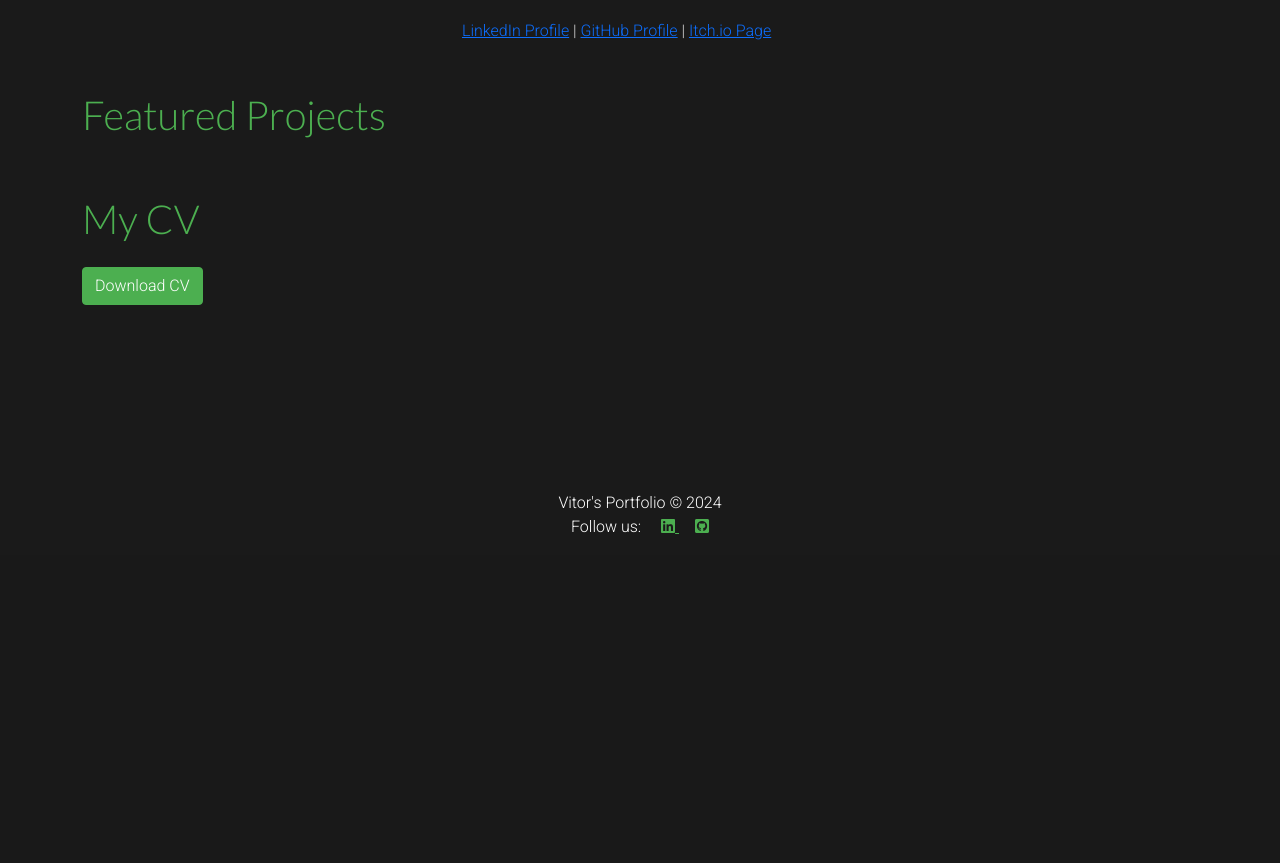
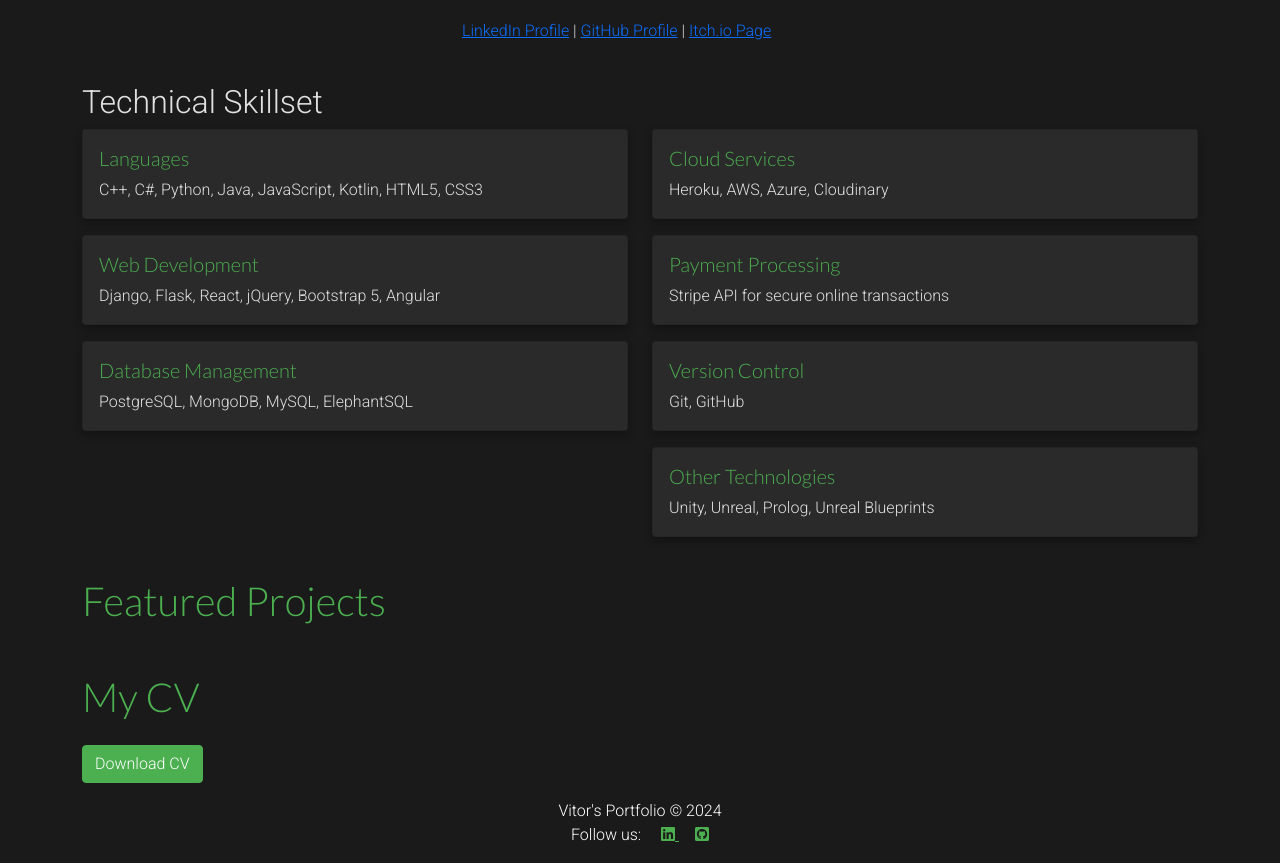
Before and after one commit to VitorBarbosaDev/VitorBarbosa, a Django app: page / in a window 1280 px wide. Shown: the part 245-1108 px from the top of the page. Before the commit the page ends 779 px from the top, so only its background shows below. Run offline with Django 4.2, Linux system fonts and the light colour scheme; data that the repository does not hold is empty.

Commit message:
add skill to home page

```diff
--- a/projects/templates/projects/home.html
+++ b/projects/templates/projects/home.html
@@ -22,7 +22,57 @@
         </div>
     </div>
 
-    <h1>Featured Projects</h1>
+    <h2 class="mt-4">Technical Skillset</h2>
+    <div class="row">
+        <div class="col-md-6">
+            <div class="card mb-3">
+                <div class="card-body">
+                    <h5 class="card-title">Languages</h5>
+                    <p class="card-text">C++, C#, Python, Java, JavaScript, Kotlin, HTML5, CSS3</p>
+                </div>
+            </div>
+            <div class="card mb-3">
+                <div class="card-body">
+                    <h5 class="card-title">Web Development</h5>
+                    <p class="card-text">Django, Flask, React, jQuery, Bootstrap 5, Angular</p>
+                </div>
+            </div>
+            <div class="card mb-3">
+                <div class="card-body">
+                    <h5 class="card-title">Database Management</h5>
+                    <p class="card-text">PostgreSQL, MongoDB, MySQL, ElephantSQL</p>
+                </div>
+            </div>
+        </div>
+        <div class="col-md-6">
+            <div class="card mb-3">
+                <div class="card-body">
+                    <h5 class="card-title">Cloud Services</h5>
+                    <p class="card-text">Heroku, AWS, Azure, Cloudinary</p>
+                </div>
+            </div>
+            <div class="card mb-3">
+                <div class="card-body">
+                    <h5 class="card-title">Payment Processing</h5>
+                    <p class="card-text">Stripe API for secure online transactions</p>
+                </div>
+            </div>
+            <div class="card mb-3">
+                <div class="card-body">
+                    <h5 class="card-title">Version Control</h5>
+                    <p class="card-text">Git, GitHub</p>
+                </div>
+            </div>
+            <div class="card mb-3">
+                <div class="card-body">
+                    <h5 class="card-title">Other Technologies</h5>
+                    <p class="card-text">Unity, Unreal, Prolog, Unreal Blueprints</p>
+                </div>
+            </div>
+        </div>
+    </div>
+
+    <h1 class="mt-4">Featured Projects</h1>
     <div class="row">
         {% for project in projects %}
         <div class="col-md-4">
@@ -50,7 +100,7 @@
         {% endfor %}
     </div>
 
-    <h1>My CV</h1>
+    <h1 class="mt-4">My CV</h1>
     <a href="{% static 'files/VitorBarbosaResume2024JuniorDevAugust.pdf' %}" class="btn btn-primary" target="_blank">Download CV</a>
 </div>
 {% endblock content %}
```
Also changed, not shown: 1 other file.
